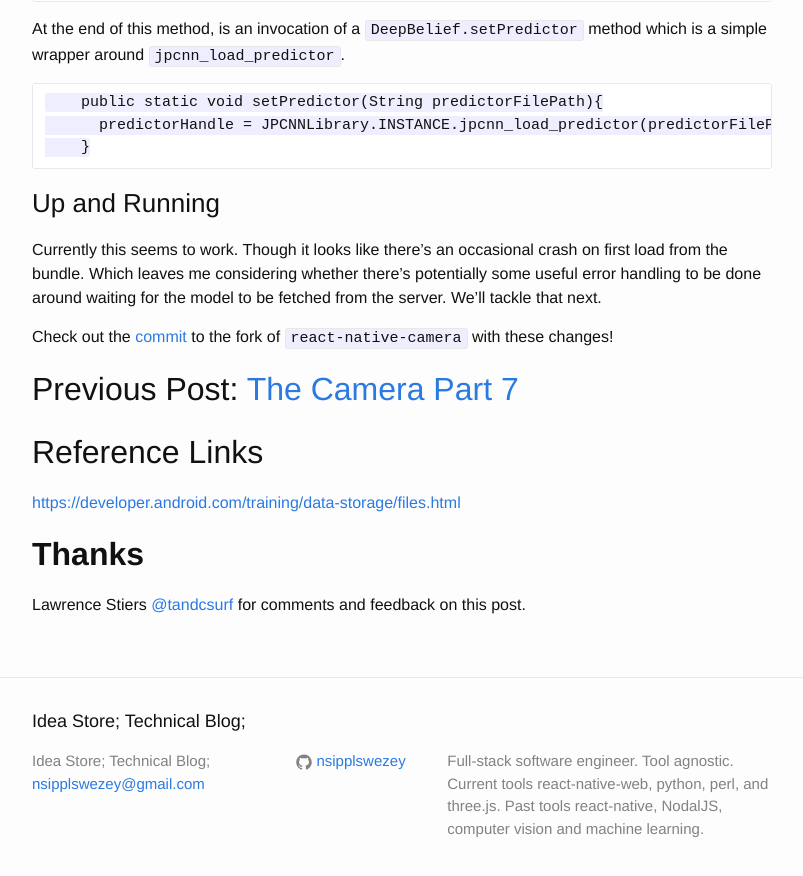
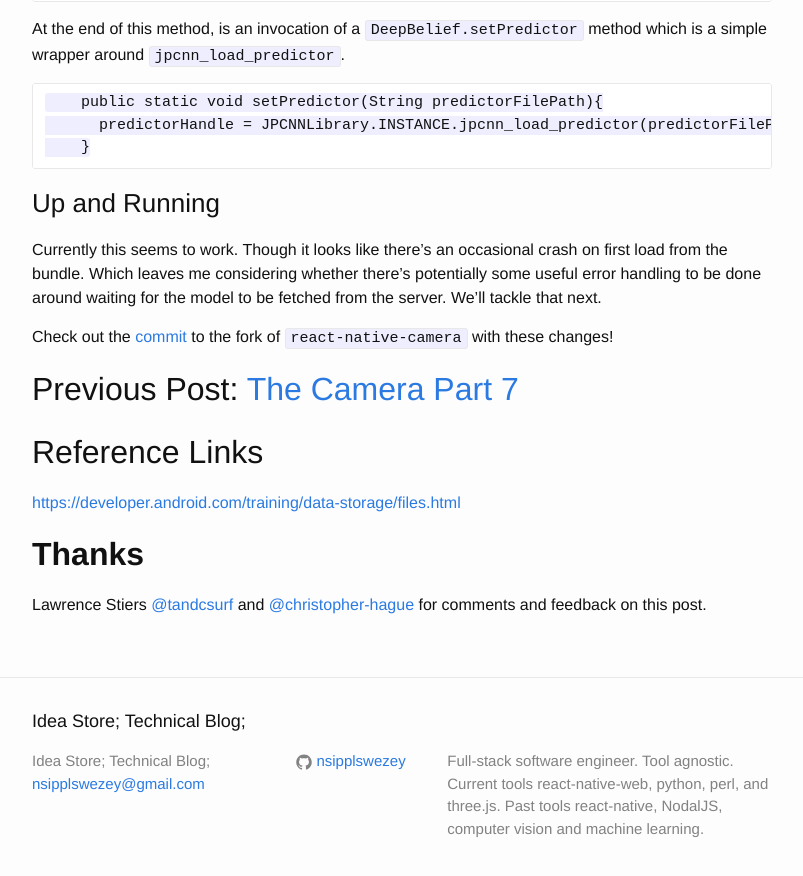
Before and after one commit to nsipplswezey/nsipplswezey.github.io, a Jekyll site: the page built from _posts/2018-01-08-VoltAGE-The-Camera-Pt.-8.md, in a window 1280 px wide and 900 px high, scrolled down 3531 px. Shown: the top 876 px of the window, without its empty margins (238-1041 px from the left). Built offline with Jekyll 4.4.1, drawn with Linux system fonts in a browser that asks for light colours; comment, search, counter and statistics services are not loaded.

Commit message:
Update 2018-01-08-VoltAGE-The-Camera-Pt.-8.md

```diff
--- a/_posts/2018-01-08-VoltAGE-The-Camera-Pt.-8.md
+++ b/_posts/2018-01-08-VoltAGE-The-Camera-Pt.-8.md
@@ -143,4 +143,4 @@ Check out the [commit](https://github.com/nsipplswezey/react-native-camera/commi
 [https://developer.android.com/training/data-storage/files.html](https://developer.android.com/training/data-storage/files.html)
 
 ## **Thanks**
-Lawrence Stiers [@tandcsurf](https://github.com/tandcsurf) for comments and feedback on this post.
+Lawrence Stiers [@tandcsurf](https://github.com/tandcsurf) and [@christopher-hague](https://github.com/christopher-hague) for comments and feedback on this post.
```
